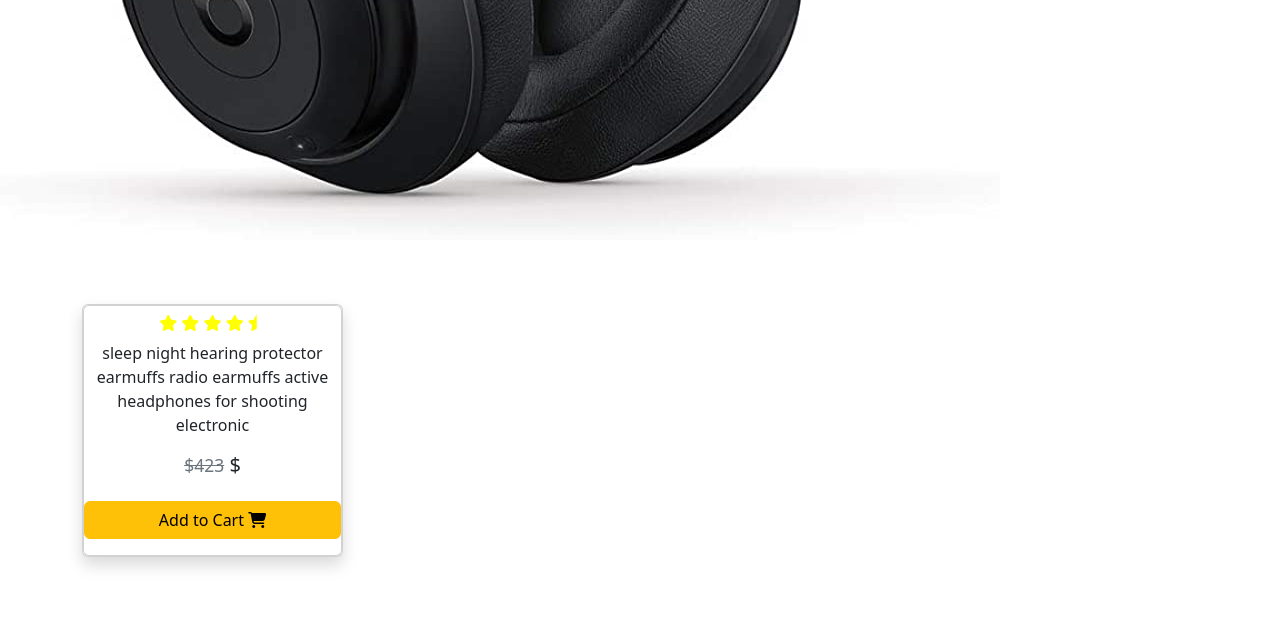
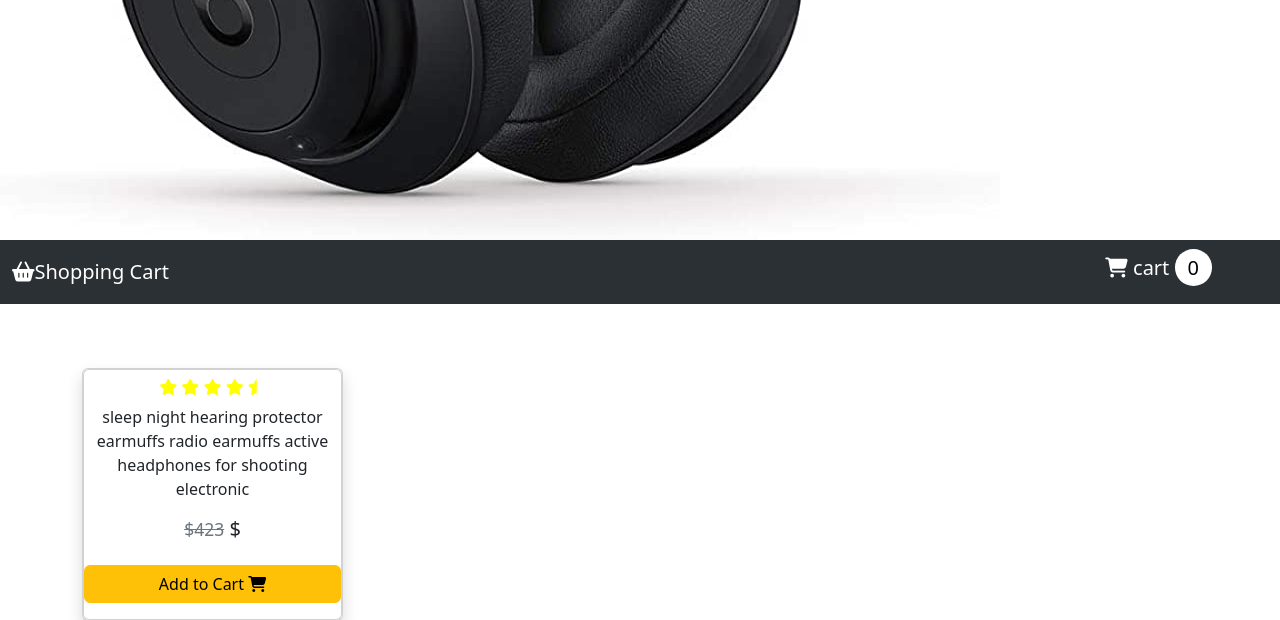
Before and after one commit to Dipak1203/php-shopping-cart, a PHP site: page / in a window 1280 px wide. Shown: the part 749-1369 px from the top of the page. Before the commit the page ends 1317 px from the top, so only its background shows below. Run offline with PHP 8.4, Linux system fonts and the light colour scheme; tables that the repository leaves empty or names only in its code hold one stand-in row (values such as "Sample post"); data that the repository does not hold is empty; some libraries are stand-ins or nearby versions.

Commit message:
display cart count

```diff
--- /dev/null
+++ b/header.php
@@ -0,0 +1,30 @@
+<header id="header">
+    <nav class="navbar navbar-expand-lg bg-body-tertiary bg-dark" data-bs-theme="dark">
+        <div class="container-fluid">
+            <a class="navbar-brand" href="#"><i class="fas fa-shopping-basket"></i>Shopping Cart</a>
+            <button class="navbar-toggler" type="button" data-bs-toggle="collapse" data-bs-target="#navbarSupportedContent" aria-controls="navbarSupportedContent" aria-expanded="false" aria-label="Toggle navigation">
+                <span class="navbar-toggler-icon"></span>
+            </button>
+            <div class="collapse navbar-collapse" id="navbarSupportedContent">
+                <ul class="navbar-nav ms-auto mb-2 mb-lg-0">
+                    <li class="nav-item">
+                        <a class="nav-link active" aria-current="page" href="cart.php">
+                            <h5 class="px-5 cart">
+                                <i class="fa-solid fa-cart-shopping"></i> cart
+                                <?php
+                                    if(isset($_SESSION['cart'])){
+                                        $count = count($_SESSION['cart']);
+                                        echo "<span style=\"padding: 5px 13px;background: #fff;   text-align: center;color:black;border: none;    border-radius: 50%;\">$count</span>";
+                                    }else{
+                                        echo "<span style=\"padding: 5px 13px;background: #fff;   text-align: center;color:black;border: none;    border-radius: 50%;\">0</span>";
+                                    }
+                                ?>
+                            </h5>
+                        </a>
+                    </li>
+                </ul>
+            </div>
+        </div>
+    </nav>
+
+</header>
--- a/index.php
+++ b/index.php
@@ -52,6 +52,8 @@ if(isset($_POST['add'])){
 
 <body>
 
+<?php require_once('header.php'); ?>
+
     <div class="container">
         <div class="row text-center py-5">
            <?php
--- a/style.css
+++ b/style.css
@@ -14,3 +14,8 @@ img{
 .fa-star,.fa-star-half{
     color:yellow;
 }
+
+#cart_count{
+    text-align: center;
+    padding: 10px;
+}
```
